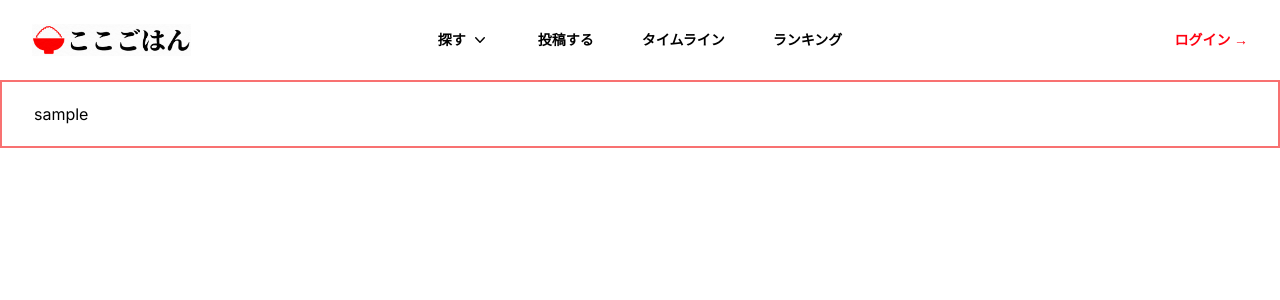
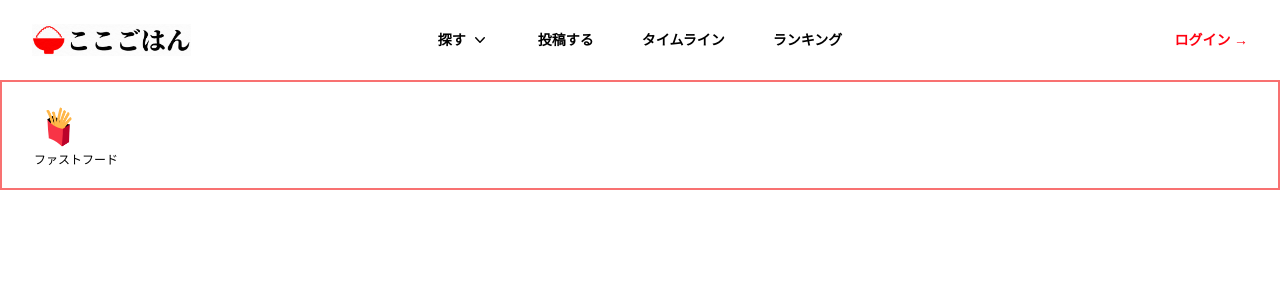
Before and after one commit to kohta9521/Kokogohan-Web-App, a Next.js app: page / in a window 1280 px wide. Shown: the top 300 px of the page. Built offline with nearby package versions, Linux system fonts and the light colour scheme.

Commit message:
add new genre page

```diff
--- /dev/null
+++ b/src/app/search/genre/fastfood/page.tsx
@@ -0,0 +1,15 @@
+import React from 'react'
+
+// components import
+import BasicLayout from '@/components/templates/BasicLayout'
+
+
+const Fastfood = () => {
+    return (
+        <BasicLayout>
+            <h1>fastfood page</h1>
+        </BasicLayout>
+    )
+}
+
+export default Fastfood
--- /dev/null
+++ b/src/components/molecules/Genre.tsx
@@ -0,0 +1,20 @@
+import React from 'react'
+
+// next import
+import Image from 'next/image'
+import Link from 'next/link'
+
+
+// components import
+
+
+const Genre = () => {
+    return (
+        <Link className="items-center" href={"search/genre/fastfood"}>
+            <Image width={50} height={50} src={"/icons/genre/FastFood.png"} alt='genreIconImage' />
+            <p className="text-xs">ファストフード</p>
+        </Link>
+    )
+}
+
+export default Genre
--- a/src/components/organisms/GenreBox.tsx
+++ b/src/components/organisms/GenreBox.tsx
@@ -1,4 +1,5 @@
 import React from 'react';
+import Genre from '../molecules/Genre';
 
 
 // components import
@@ -7,7 +8,7 @@ import React from 'react';
 const GenreBox = () => {
     return (
         <div className="mx-auto max-w-7xl py-5 bg-white border-2 border-red-400 lg:px-8">
-            <h1>sample</h1>
+            <Genre />
         </div>
     )
 }
```
